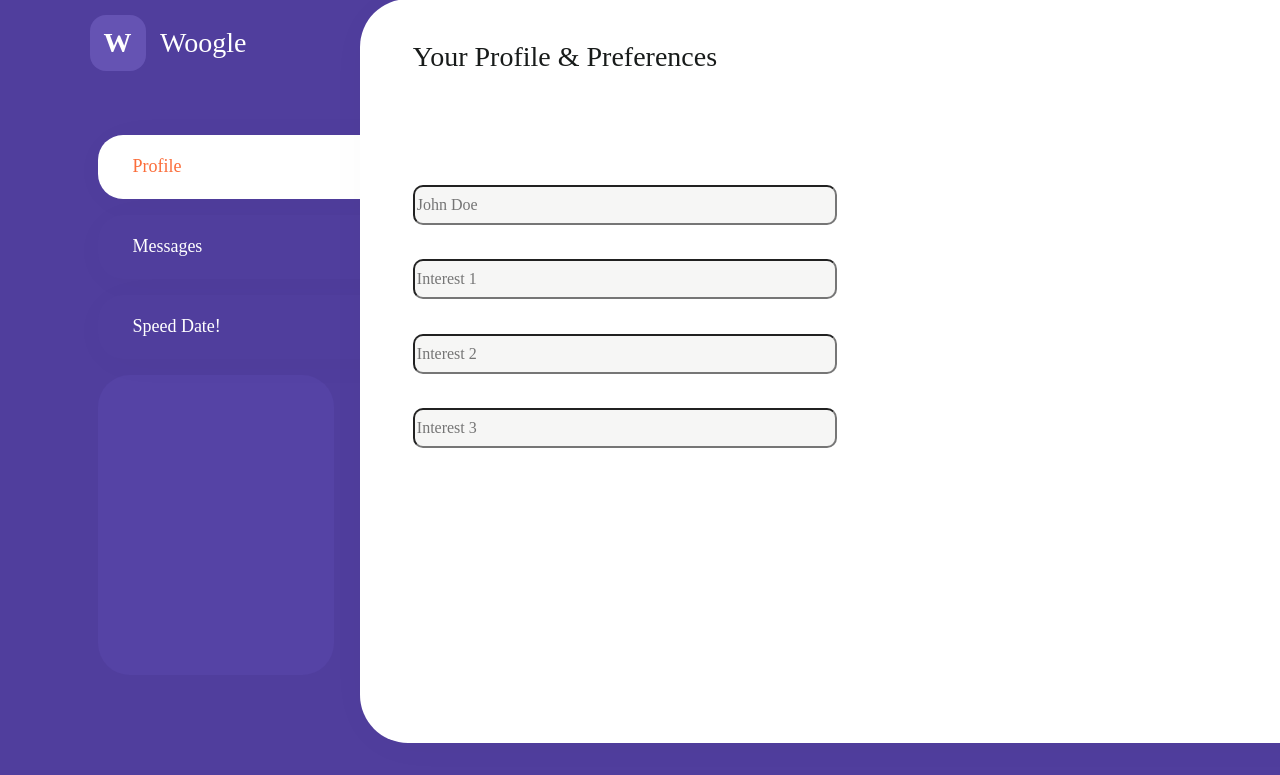
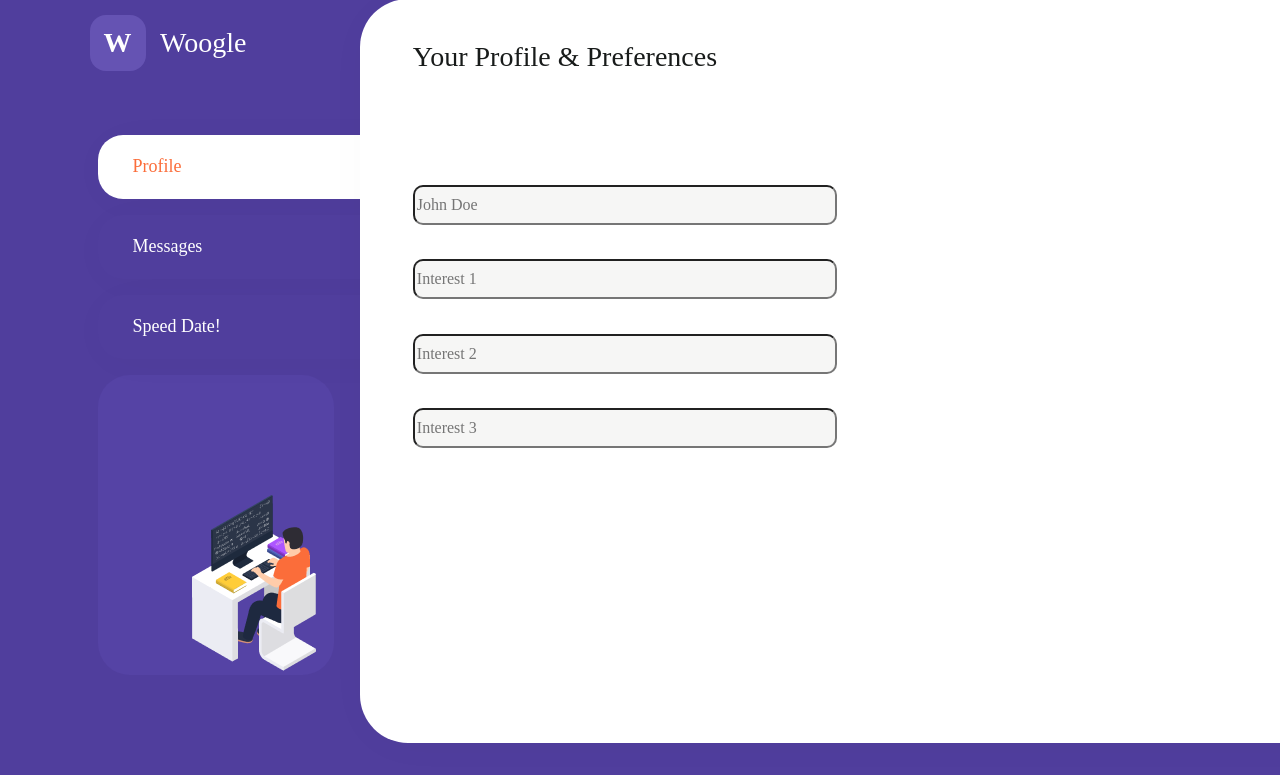
Before and after one commit to neeltron/Woogle, a Flask app: page / in a window 1280 px wide. Shown: the part 25-800 px from the top of the page. Run offline with Flask 2, Linux system fonts and the light colour scheme.

Commit message:
added the bug image

```diff
--- a/templates/index.html
+++ b/templates/index.html
@@ -189,6 +189,13 @@
         background: #5543A5;
         border-radius: 32px;
       }
+      #bugimg {
+        position: absolute;
+        left: 40%;
+        right: 80.56%;
+        top: 40%;
+        bottom: 9.8%;
+      }
     </style>
   </head>
   <body bgcolor = "#503E9D">
@@ -198,7 +205,9 @@
       </div>
       <div id = "headertext">Woogle</div>
     </div>
-    <div id = "bugdiv"></div>
+    <div id = "bugdiv">
+      <img src="static/bug.png" id = "bugimg"/>
+    </div>
     <div id = "menuicon1">
       <p id = "menutexthighlight">Profile</p>
     </div>
```
Also changed, not shown: static/bug.png (added).
